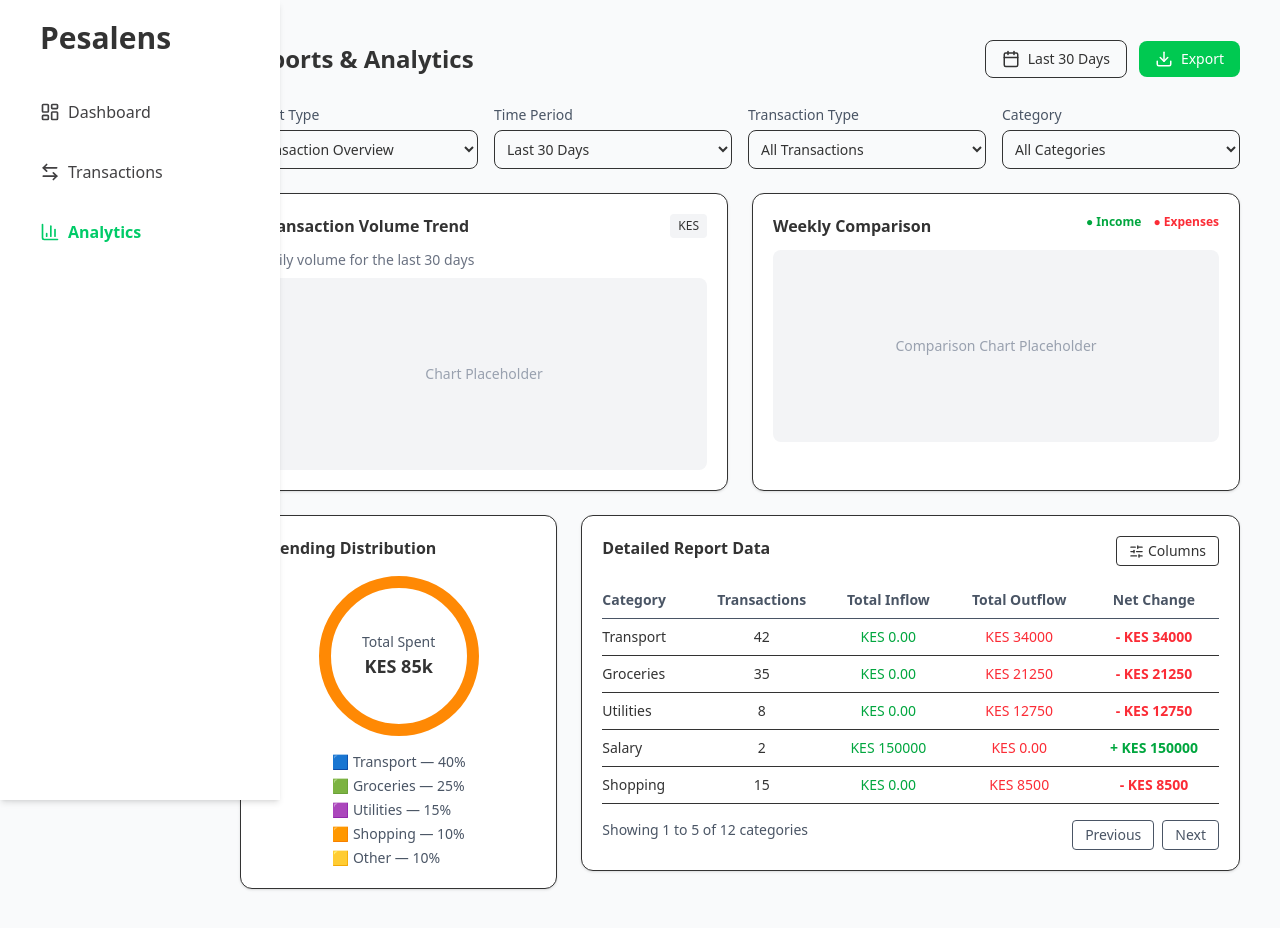
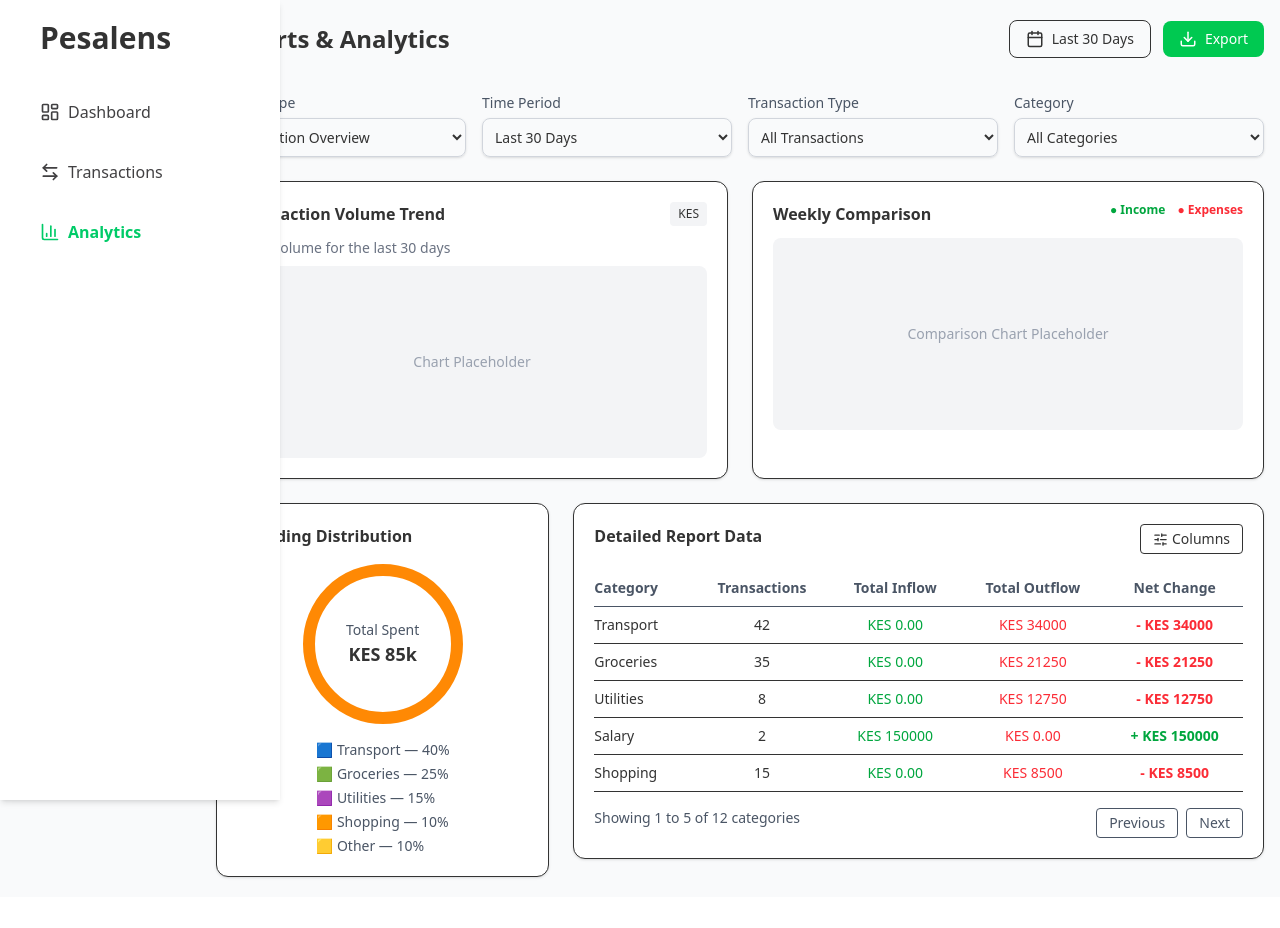
Before and after one commit to samuelkaranja/pesalens, a React (Vite) app: page /analytics in a window 1280 px wide. After the commit the page ends 897 px from the top, so only its background shows below. Built offline with nearby package versions, Linux system fonts and the light colour scheme.

Commit message:
Redesigned the filter components in the filters directory

```diff
--- a/src/components/filters/CategoryFilter.tsx
+++ b/src/components/filters/CategoryFilter.tsx
@@ -4,7 +4,7 @@ const CategoryFilter: React.FC = () => {
   return (
     <div>
       <label className="text-sm text-gray-600">Category</label>
-      <select className="mt-1 w-full border p-2 rounded-lg text-sm">
+      <select className="mt-1 w-full border border-gray-300 shadow p-2 rounded-lg text-sm">
         <option>All Categories</option>
         <option>Transport</option>
         <option>Shopping</option>
--- a/src/components/filters/ReportTypeFilter.tsx
+++ b/src/components/filters/ReportTypeFilter.tsx
@@ -4,7 +4,7 @@ const ReportTypeFilter: React.FC = () => {
   return (
     <div>
       <label className="text-sm text-gray-600">Report Type</label>
-      <select className="mt-1 w-full border p-2 rounded-lg text-sm">
+      <select className="mt-1 w-full border border-gray-300 shadow p-2 rounded-lg text-sm">
         <option>Transaction Overview</option>
         <option>Income</option>
         <option>Expenses</option>
--- a/src/components/filters/TimePeriodFilter.tsx
+++ b/src/components/filters/TimePeriodFilter.tsx
@@ -4,7 +4,7 @@ const TimePeriodFilter: React.FC = () => {
   return (
     <div>
       <label className="text-sm text-gray-600">Time Period</label>
-      <select className="mt-1 w-full border p-2 rounded-lg text-sm">
+      <select className="mt-1 w-full border border-gray-300 shadow p-2 rounded-lg text-sm">
         <option>Last 30 Days</option>
         <option>Last 7 Days</option>
         <option>This Month</option>
--- a/src/components/filters/TransactionTypeFilter.tsx
+++ b/src/components/filters/TransactionTypeFilter.tsx
@@ -4,7 +4,7 @@ const TransactionTypeFilter: React.FC = () => {
   return (
     <div>
       <label className="text-sm text-gray-600">Transaction Type</label>
-      <select className="mt-1 w-full border p-2 rounded-lg text-sm">
+      <select className="mt-1 w-full border border-gray-300 shadow p-2 rounded-lg text-sm">
         <option>All Transactions</option>
         <option>Income</option>
         <option>Expenses</option>
--- a/src/pages/Analytics.tsx
+++ b/src/pages/Analytics.tsx
@@ -11,8 +11,8 @@ import DetailedReportTable from "../components/tables/DetailedReportTable";
 
 const Analytics: React.FC = () => {
   return (
-    <div className="p-6 w-full">
-      <div className="flex items-center justify-between mb-6">
+    <div className="py-1 w-full">
+      <div className="flex items-center justify-between mb-8">
         <h1 className="text-2xl font-semibold">Reports & Analytics</h1>
 
         <div className="flex items-center gap-3">
```
